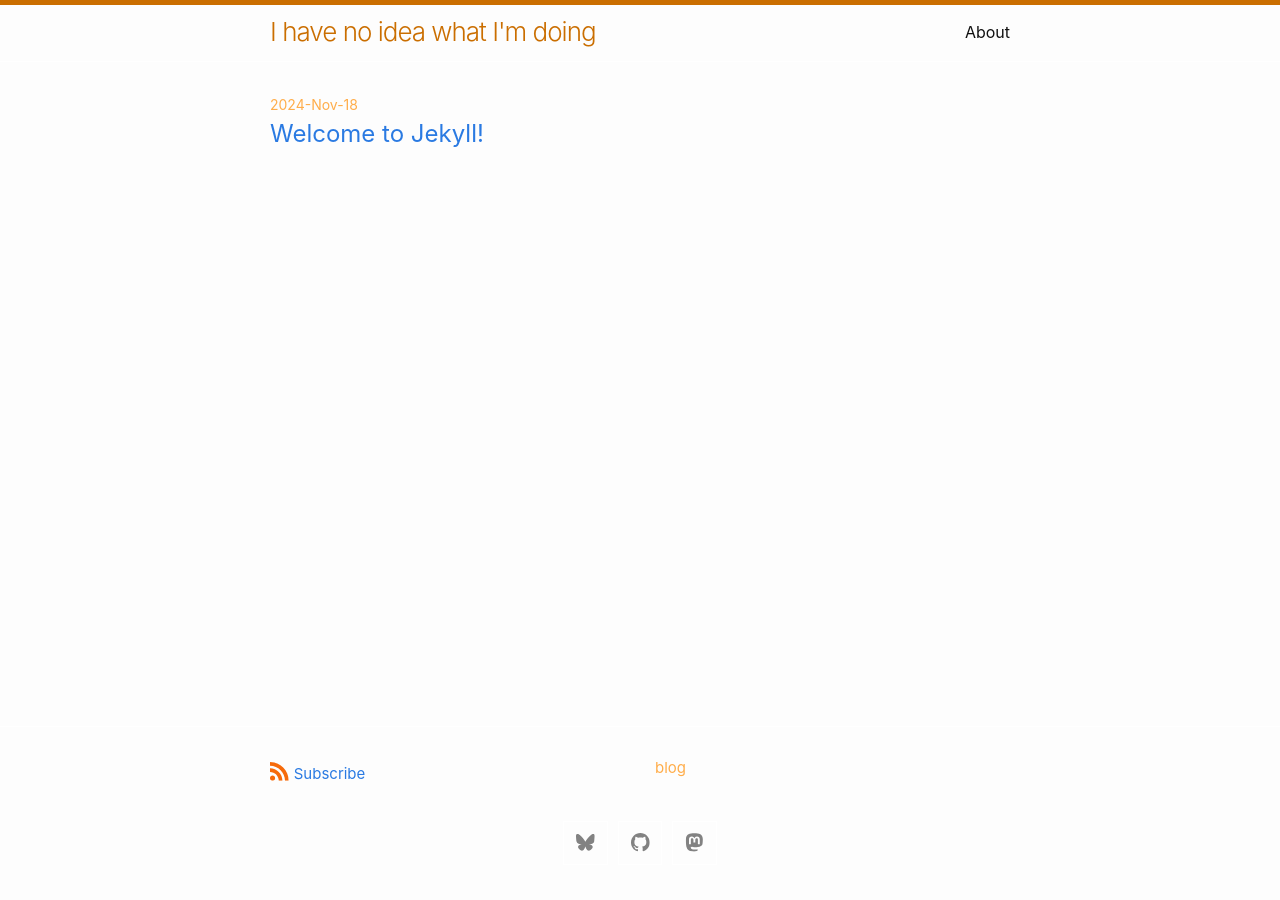
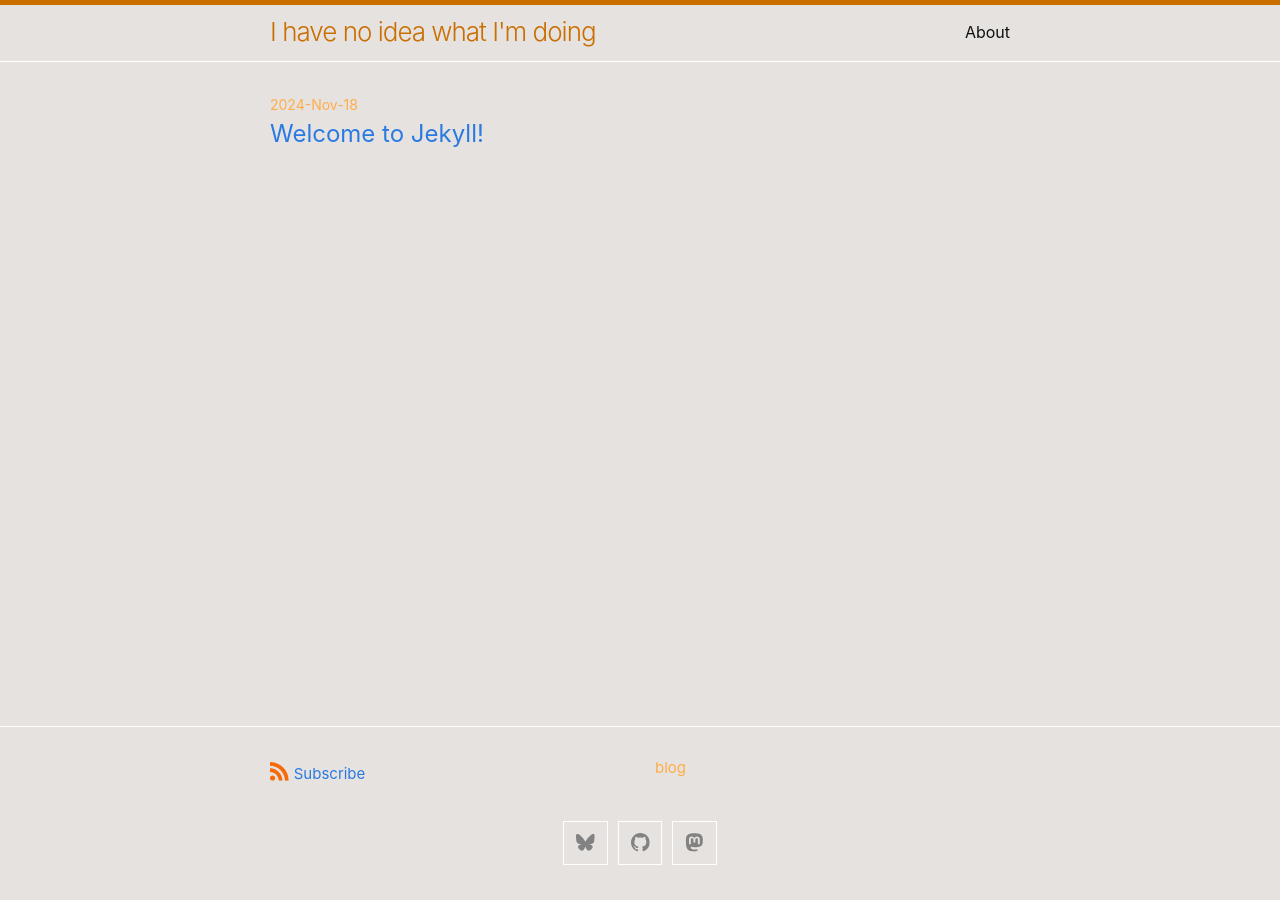
Before and after one commit to twistappel/twistappel.github.io, a Jekyll site: the page built from docs/index.md, in a window 1280 px wide. Built offline with Jekyll 4.4.1, drawn with Linux system fonts in a browser that asks for light colours.

Commit message:
Update auto.scss

```diff
--- a/docs/_sass/minima/skins/auto.scss
+++ b/docs/_sass/minima/skins/auto.scss
@@ -17,7 +17,7 @@ $lm-brand-color-dark:      darken($lm-brand-color, 25%) !default;
 $lm-site-title-color:      $lm-brand-color-dark !default;
 
 $lm-text-color:            #111111 !default;
-$lm-background-color:      #fdfdfd !default;
+$lm-background-color:      #e5e2df !default;
 $lm-code-background-color: #eeeeff !default;
 
 $lm-link-base-color:       #2a7ae2 !default;
```
